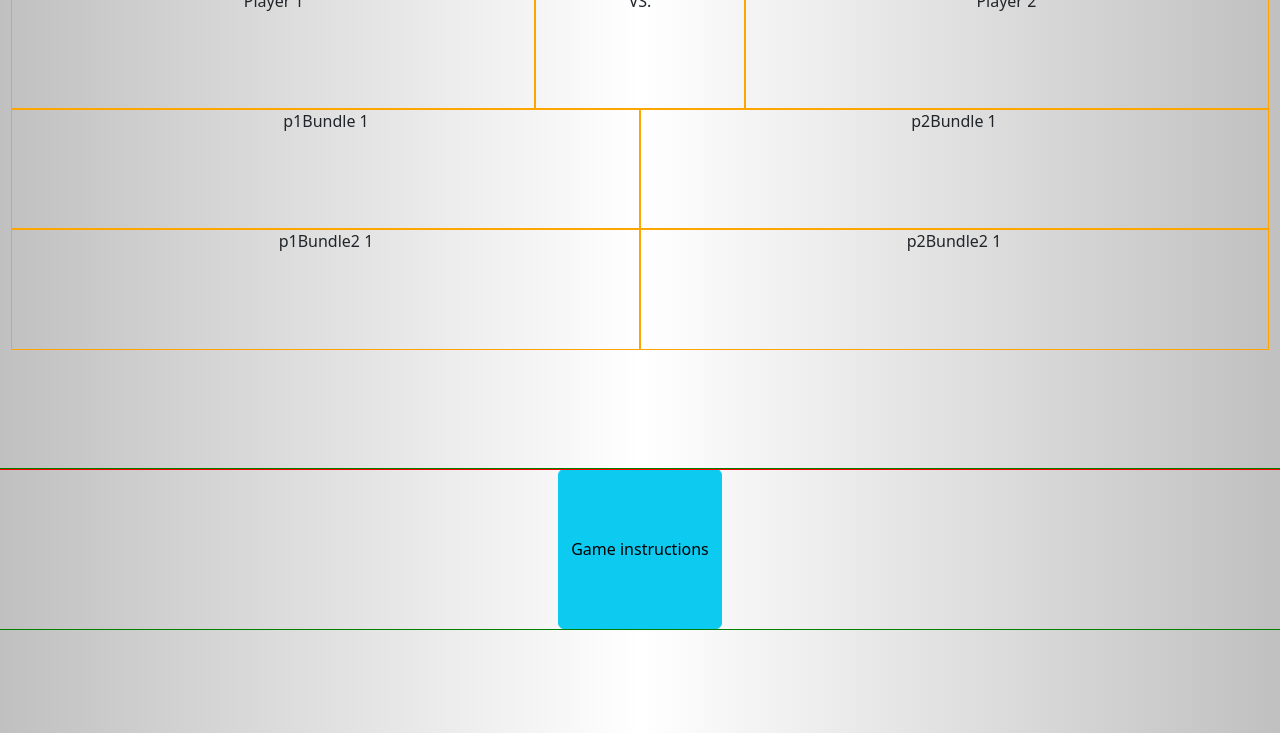
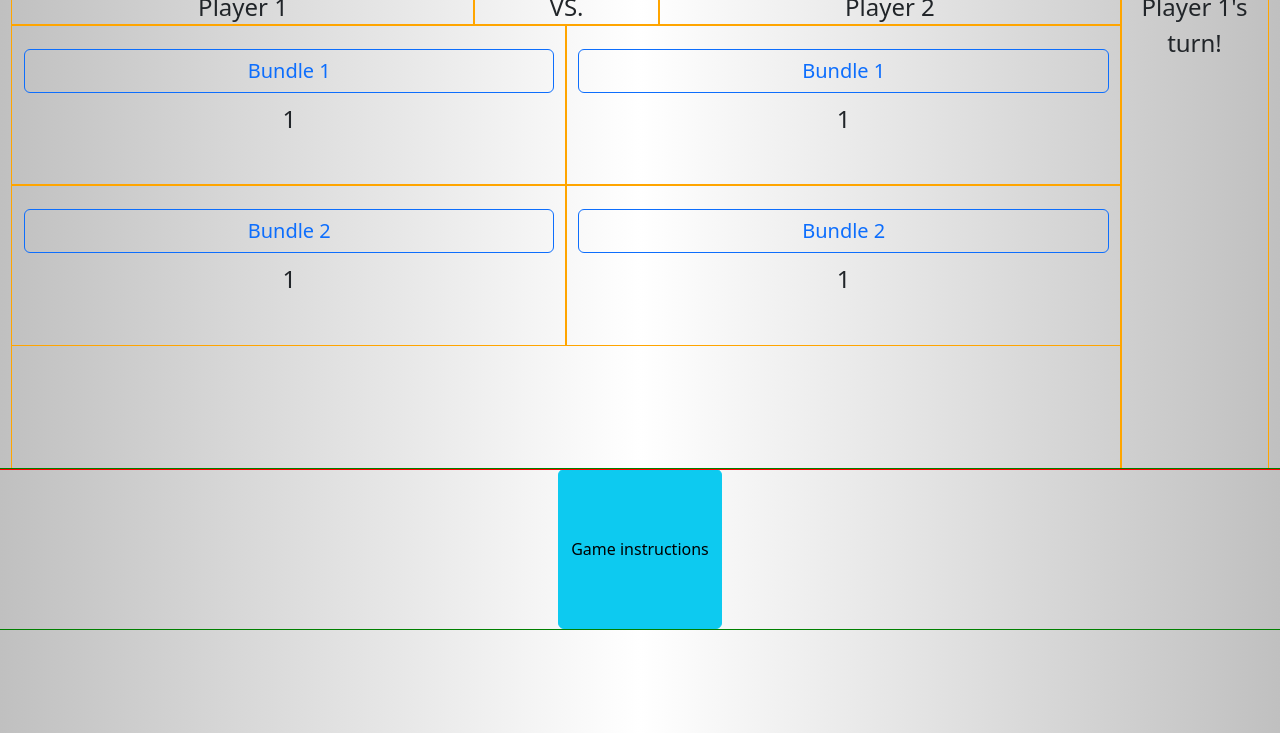
Before and after one commit to TheQueepingHour/Browser-Game, a plain HTML site: page index.html in a window 1280 px wide. Shown: the part 67-800 px from the top of the page. Drawn offline with nearby package versions, Linux system fonts and the light colour scheme.

Commit message:
Added logic for adding sticks, working on turn based system

```diff
--- a/assets/script.js
+++ b/assets/script.js
@@ -1,4 +1,4 @@
-document.addEventListener('DOMContentLoaded',async () => {
+document.addEventListener('DOMContentLoaded', () => {
 
     //Stick logic
 
@@ -7,45 +7,91 @@ document.addEventListener('DOMContentLoaded',async () => {
     //Maximum amount of sticks per bundle
     let maxSticks = 4;
 
+
     //Object containing bundle values
     let stickBundle = {
-        p1Bundle: initialSticks,
-        p2Bundle: initialSticks,
-        p1Bundle2: initialSticks,
-        p2Bundle2: initialSticks
+        p1BundleAmount: initialSticks,
+        p2BundleAmount: initialSticks,
+        p1Bundle2Amount: initialSticks,
+        p2Bundle2Amount: initialSticks
     }
 
 
     //Function for showing amount of sticks
     function handleBundles() {
         for (let bundle in stickBundle) {
-            document.getElementById(bundle).innerText = bundle + " " + stickBundle[bundle]
+            let textTag = document.getElementById(`${bundle}`)
+            textTag.textContent = stickBundle[bundle]
+
+        }
+    }
+    handleBundles()
+
+    //Function for adding sticks
+    //Store variable for current selected amount
+    let currentBundle = null
+
+    function handleSticks(bundle) {
+        if (currentBundle === null) {
+            currentBundle = bundle
+        } else {
+            stickBundle[currentBundle] += stickBundle[bundle]
+            currentBundle = null
+            handleBundles()
         }
     }
 
-    //Function for adding sticks between bundles
-    function handleSticks(bundle, target) {
-        //Adding current bundle value to the target bundle
-        stickBundle[target] += stickBundle[bundle]
+    //Event listeners for buttons
+    let button1 = document.getElementById('p1BundleBtn')
+    button1.addEventListener('click', () => {
+        handleSticks('p1BundleAmount')
+    })
 
-        //Disable bundle if bundle exceeds max amount of sticks
-        if(stickBundle[bundle] > maxSticks) {
-            document.getElementById(bundle).disabled = true;
+    let button2 = document.getElementById('p2BundleBtn')
+    button2.addEventListener('click', () => {
+        handleSticks('p2BundleAmount')
+    })
+
+    let button3 = document.getElementById('p1Bundle2Btn')
+    button3.addEventListener('click', () => {
+        handleSticks('p1Bundle2Amount')
+    })
+
+    let button4 = document.getElementById('p2Bundle2Btn')
+    button4.addEventListener('click', () => {
+        handleSticks('p2Bundle2Amount')
+    })
+
+    //
+    //Turn based display & functionality
+    //
+    let mainSec = document.getElementById('mainSec')
+    function turnDisplay(playerTurn) {
+        let turnDiv = document.getElementById('turnDiv')
+        if(!turnDiv) {
+            turnDiv = document.createElement('div')
+            turnDiv.setAttribute('id', 'turnDiv')
+            mainSec.appendChild(turnDiv)
         }
-
-        //Run handleBundles to update bundles
-        handleBundles()
+        turnDiv.textContent = playerTurn
     }
 
-    //Event listeners for bundles
-    document.getElementById('p1Bundle').addEventListener('click', () => {
-        handleSticks('p1Bundle', 'p2bundle');
+    //Display starting player's turn (player 1)
+    turnDisplay("Player 1's turn!")
+
+    //Event listener for turn changing
+    document.addEventListener('click', (event) => {
+        if(event.target.id.includes('BundleBtn')){
+            let currentTurn = turnDisplay()
+            if(currentTurn === "Player 1's turn!"){
+                turnDisplay("Player 2's turn!")
+            } else {
+                turnDisplay("Player 1's turn!")
+            }
+        }
     })
 
-    document.getElementById('p1Bundle2').addEventListener('click', () => {
-        handleSticks('p1Bundle2', 'p2Bundle2')
-    })
-    handleBundles()
+
 
     //Button Logic
     let footer = document.getElementById('pageFoot')
--- a/assets/styles.css
+++ b/assets/styles.css
@@ -2,7 +2,7 @@
 body {
     margin: 0;
     padding: 0;
-    background: linear-gradient(to right, silver, white, silver)
+    background: linear-gradient(to right, silver, white, silver);
 }
 main {
     outline: 1px solid red;
@@ -17,8 +17,6 @@ footer {
 }
 div {
     outline: 1px solid orange;
-    height: 15vh;
-    max-height: 20vh;
 }
 header {
     background: silver;
--- a/index.html
+++ b/index.html
@@ -11,7 +11,7 @@
     <header class="d-flex justify-content-center">
         <h1>Sticks!</h1>
     </header>
-    <main class="d-flex container-fluid text-center">
+    <main class="d-flex container-fluid text-center fs-4" id="mainSec">
         <div class="container-fluid">
             <div class="row">
                 <div class="col col-md-auto flex-grow-1">
@@ -25,19 +25,23 @@
                 </div>
             </div>
             <div class="row">
-                <div class="col" id="p1Bundle">
-                    P1 bundle 1
+                <div class="col d-flex justify-content-center flex-column py-4" id="p1Bundle">
+                    <button type="button" class="btn btn-outline-primary fs-5" id="p1BundleBtn">Bundle 1</button>
+                    <p id="p1BundleAmount" class="flex-grow-1 py-2"></p>
                 </div>
-                <div class="col" id="p2Bundle">
-                    P2 bundle 1
+                <div class="col d-flex justify-content-center flex-column py-4" id="p2Bundle">
+                    <button type="button" class="btn btn-outline-primary fs-5" id="p2BundleBtn">Bundle 1</button>
+                    <p id="p2BundleAmount" class="flex-grow-1 py-2"></p>
                 </div>
             </div>
             <div class="row">
-                <div class="col" id="p1Bundle2">
-                    P1 bundle 2
+                <div class="col d-flex justify-content-center flex-column py-4" id="p1Bundle2">
+                    <button type="button" class="btn btn-outline-primary fs-5" id="p1Bundle2Btn">Bundle 2</button>
+                    <p id="p1Bundle2Amount" class="flex-grow-1 py-2"></p>
                 </div>
-                <div class="col" id="p2Bundle2">
-                    P2 bundle 2
+                <div class="col d-flex justify-content-center flex-column py-4" id="p2Bundle2">
+                    <button type="button" class="btn btn-outline-primary fs-5" id="p2Bundle2Btn">Bundle 2</button>
+                    <p id="p2Bundle2Amount" class="flex-grow-1 py-2"></p>
                 </div>
             </div>
         </div>
```
